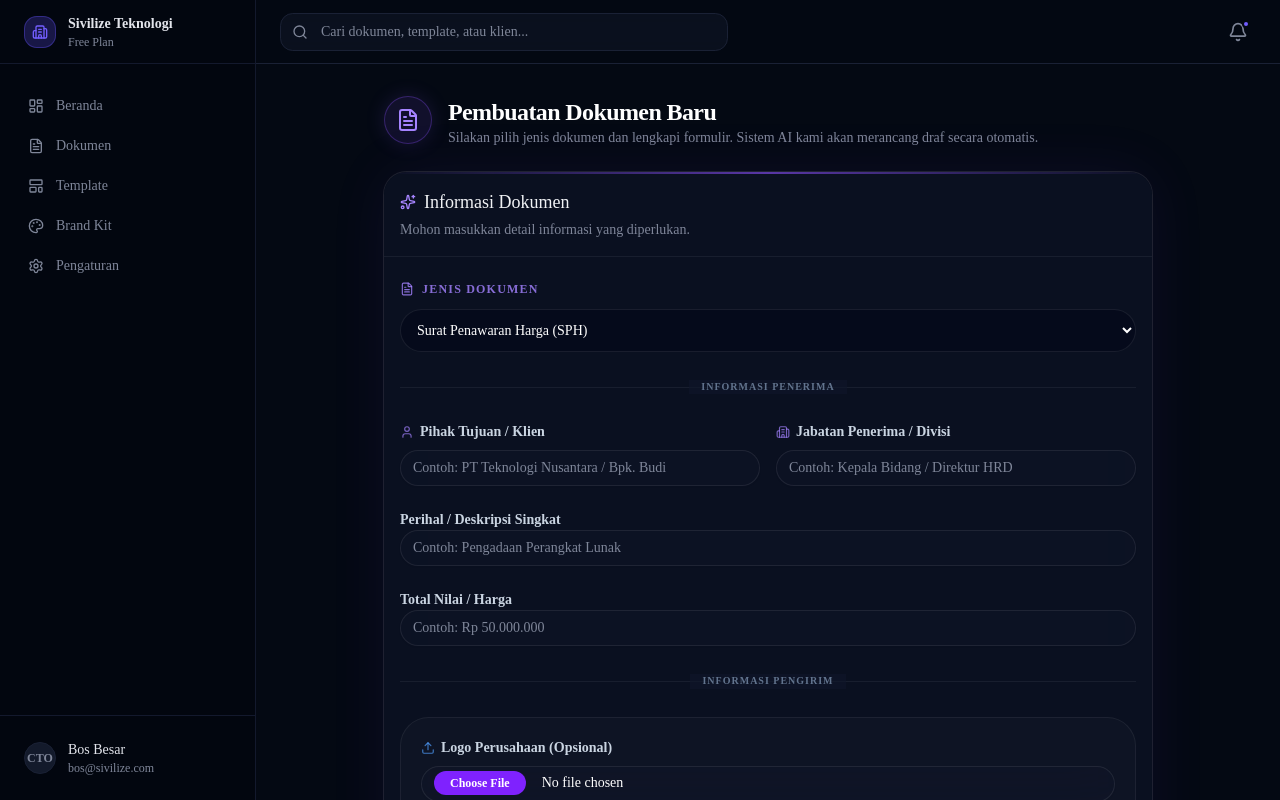
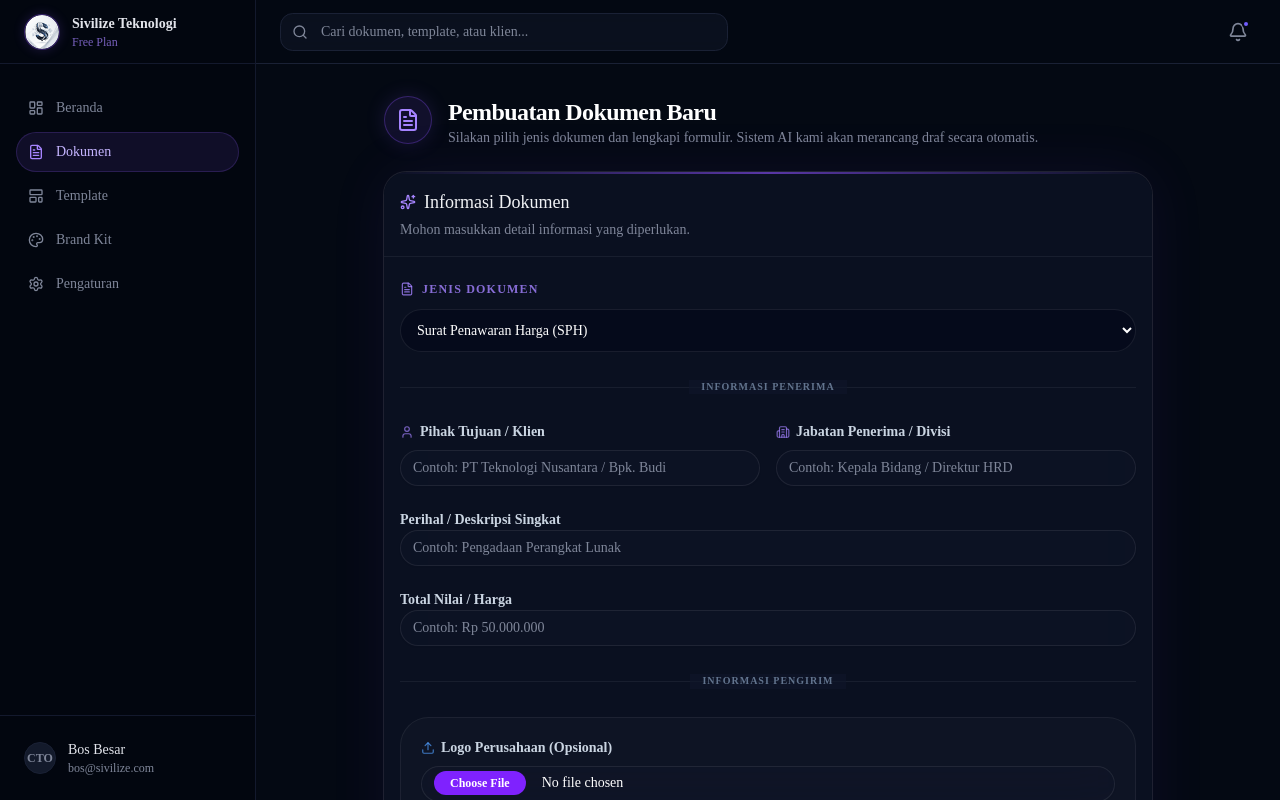
Before and after one commit to muhamadadrian210-debug/Sivilize-Studio, a Next.js app: page /dashboard/documents/baru in a window 1280 px wide. Built offline with nearby package versions, Linux system fonts and the light colour scheme; no server answers.

Commit message:
fix: replace sidebar icon with actual logo.jpg and improve active nav styling

```diff
--- a/src/components/layout/sidebar.tsx
+++ b/src/components/layout/sidebar.tsx
@@ -1,6 +1,7 @@
 'use client'
 
 import Link from 'next/link'
+import Image from 'next/image'
 import { usePathname } from 'next/navigation'
 import {
   LayoutDashboard,
@@ -8,7 +9,6 @@ import {
   LayoutTemplate,
   Palette,
   Settings,
-  Building2,
 } from 'lucide-react'
 import { cn } from '@/lib/utils'
 
@@ -25,17 +25,23 @@ export function Sidebar() {
 
   return (
     <aside className="bg-sidebar border-sidebar-border hidden h-screen w-64 flex-shrink-0 flex-col border-r md:flex">
-      {/* Workspace / Company Selector Mock */}
+      {/* Workspace / Company Selector */}
       <div className="border-sidebar-border flex h-16 items-center border-b px-6">
         <div className="flex w-full items-center gap-3">
-          <div className="bg-primary/20 border-primary/30 flex h-8 w-8 items-center justify-center rounded-md border">
-            <Building2 className="text-primary h-4 w-4" />
+          <div className="flex h-9 w-9 items-center justify-center overflow-hidden rounded-xl border border-violet-500/30 bg-violet-500/10 shadow-[0_0_12px_rgba(139,92,246,0.2)]">
+            <Image
+              src="/logo.jpg"
+              alt="Sivilize Logo"
+              width={36}
+              height={36}
+              className="h-full w-full rounded-xl object-cover"
+            />
           </div>
           <div className="flex flex-1 flex-col overflow-hidden">
             <span className="text-sidebar-foreground truncate text-sm font-bold">
               Sivilize Teknologi
             </span>
-            <span className="text-muted-foreground truncate text-xs">
+            <span className="truncate text-xs text-violet-400/70">
               Free Plan
             </span>
           </div>
@@ -45,30 +51,33 @@ export function Sidebar() {
       {/* Navigation */}
       <div className="flex-1 space-y-1 overflow-y-auto px-4 py-6">
         {menuItems.map((item) => {
-          const isActive = pathname === item.href
+          const isActive =
+            pathname === item.href ||
+            (item.href !== '/dashboard' && pathname.startsWith(item.href))
           return (
             <Link
               key={item.name}
               href={item.href}
               className={cn(
-                'flex items-center gap-3 rounded-md px-3 py-2 text-sm font-medium transition-colors',
+                'flex items-center gap-3 rounded-xl px-3 py-2.5 text-sm font-medium transition-all',
                 isActive
-                  ? 'bg-sidebar-accent text-sidebar-accent-foreground'
+                  ? 'bg-violet-500/10 text-violet-300 shadow-[inset_0_0_0_1px_rgba(139,92,246,0.2)]'
                   : 'text-muted-foreground hover:bg-sidebar-accent/50 hover:text-sidebar-foreground'
               )}
             >
-              <item.icon className="h-4 w-4" />
+              <item.icon
+                className={cn('h-4 w-4', isActive && 'text-violet-400')}
+              />
               {item.name}
             </Link>
           )
         })}
       </div>
 
-      {/* Footer / User Profile Mock */}
+      {/* Footer / User Profile */}
       <div className="border-sidebar-border border-t p-4">
-        <div className="hover:bg-sidebar-accent/50 flex cursor-pointer items-center gap-3 rounded-md px-2 py-2 transition-colors">
+        <div className="hover:bg-sidebar-accent/50 flex cursor-pointer items-center gap-3 rounded-xl px-2 py-2 transition-colors">
           <div className="bg-muted border-border flex h-8 w-8 items-center justify-center overflow-hidden rounded-full border">
-            {/* Fallback avatar */}
             <span className="text-muted-foreground text-xs font-bold">CTO</span>
           </div>
           <div className="flex flex-1 flex-col overflow-hidden">
```
